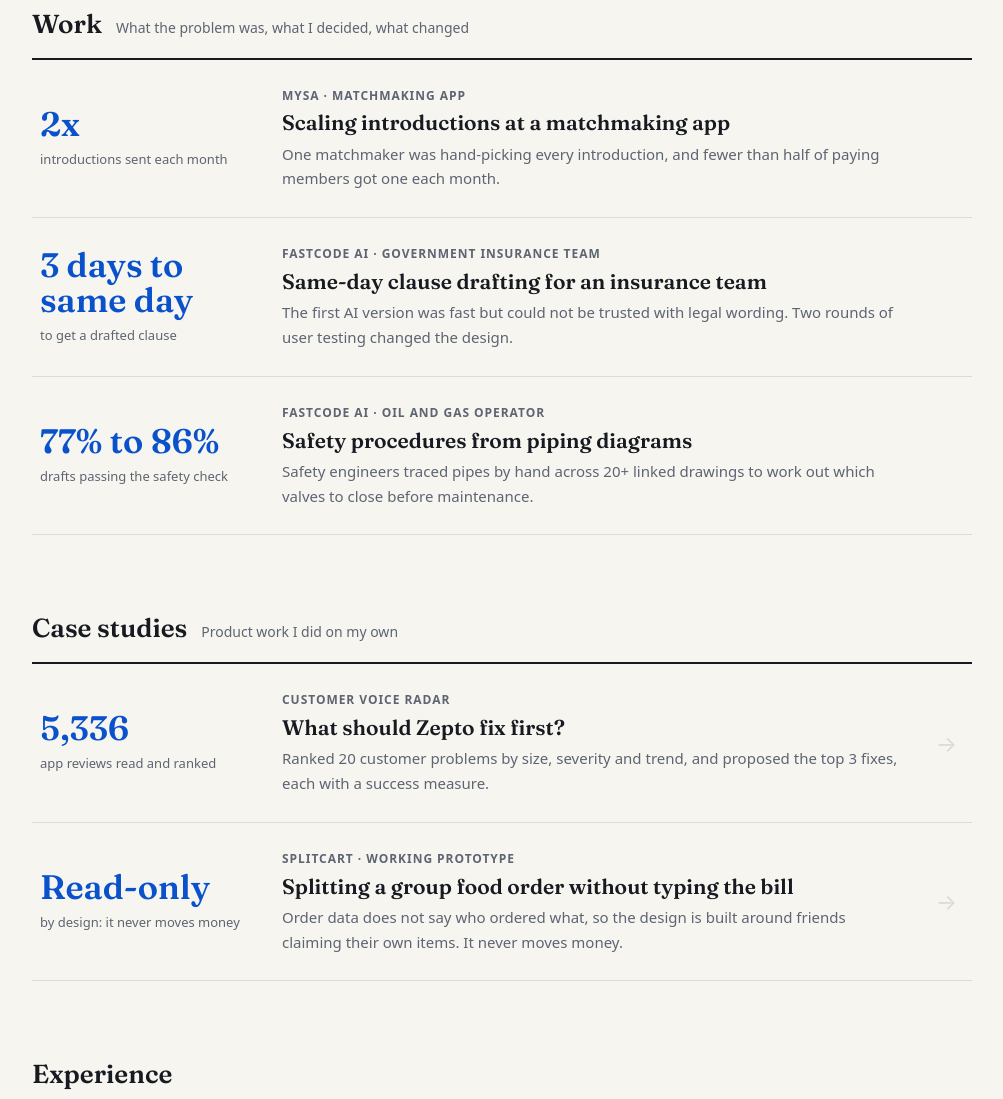
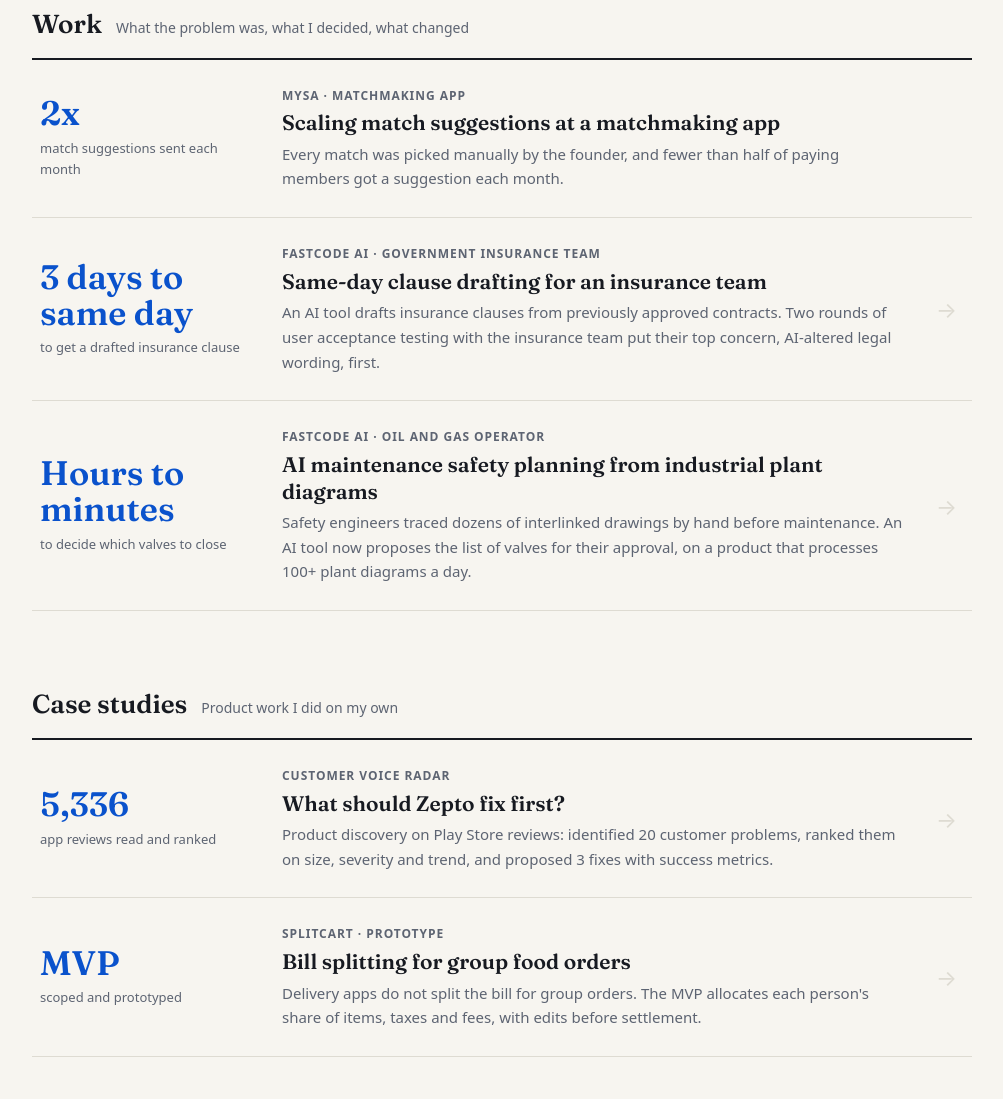
Before and after one commit to snehithareddy28/snehithareddy28.github.io, a plain HTML site: page index.html in a window 1280 px wide. Shown: the part 661-1760 px from the top of the page, without its empty margins (138-1141 px from the left). Drawn offline with Linux system fonts and the light colour scheme.

Commit message:
Bring portfolio wording in line with the resume
Co-Authored-By: Claude Fable 5.2 <noreply@anthropic.com>

```diff
--- a/index.html
+++ b/index.html
@@ -21,7 +21,7 @@
   <p class="status">Open to product manager roles</p>
   <h1 class="hero">I build AI products and <em>own the decisions</em> behind them.</h1>
   <div id="about" class="about">
-    <p>I am an engineer by training, with a degree in electrical engineering from IIT Madras and two years of building AI products. In each of them I ended up owning more than the build: who the users were, what to measure, what to leave out, and whether it worked once people used it.</p>
+    <p>I am an engineer by training, with a degree in electrical engineering from IIT Madras and more than two years of experience, building AI products. In each of them I ended up owning more than the build: who the users were, what to measure, what to leave out, and whether it worked once people used it.</p>
     <p>That is the part of the work I want to do full time.</p>
     <p class="links">
       <a href="https://www.linkedin.com/in/snehitha-andapally">LinkedIn</a>
@@ -33,29 +33,31 @@
     <div class="section-head"><h2>Work</h2><span>What the problem was, what I decided, what changed</span></div>
     <ul class="rows">
       <li><div class="row static">
-        <div class="metric"><b>2x</b><span>introductions sent each month</span></div>
+        <div class="metric"><b>2x</b><span>match suggestions sent each month</span></div>
         <div>
           <div class="tag">Mysa &middot; Matchmaking app</div>
-          <h3>Scaling introductions at a matchmaking app</h3>
-          <p>One matchmaker was hand-picking every introduction, and fewer than half of paying members got one each month.</p>
+          <h3>Scaling match suggestions at a matchmaking app</h3>
+          <p>Every match was picked manually by the founder, and fewer than half of paying members got a suggestion each month.</p>
         </div>
       </div></li>
-      <li><div class="row static">
-        <div class="metric"><b>3 days to same day</b><span>to get a drafted clause</span></div>
+      <li><a class="row" href="https://www.linkedin.com/posts/snehitha-andapally_activity-7485330195214954496-qxfU">
+        <div class="metric"><b>3 days to same day</b><span>to get a drafted insurance clause</span></div>
         <div>
           <div class="tag">FastCode AI &middot; Government insurance team</div>
           <h3>Same-day clause drafting for an insurance team</h3>
-          <p>The first AI version was fast but could not be trusted with legal wording. Two rounds of user testing changed the design.</p>
+          <p>An AI tool drafts insurance clauses from previously approved contracts. Two rounds of user acceptance testing with the insurance team put their top concern, AI-altered legal wording, first.</p>
         </div>
-      </div></li>
-      <li><div class="row static">
-        <div class="metric"><b>77% to 86%</b><span>drafts passing the safety check</span></div>
+        <div class="arrow">&rarr;</div>
+      </a></li>
+      <li><a class="row" href="https://www.fastcode.ai/case-studies/process-flow-ai">
+        <div class="metric"><b>Hours to minutes</b><span>to decide which valves to close</span></div>
         <div>
           <div class="tag">FastCode AI &middot; Oil and gas operator</div>
-          <h3>Safety procedures from piping diagrams</h3>
-          <p>Safety engineers traced pipes by hand across 20+ linked drawings to work out which valves to close before maintenance.</p>
+          <h3>AI maintenance safety planning from industrial plant diagrams</h3>
+          <p>Safety engineers traced dozens of interlinked drawings by hand before maintenance. An AI tool now proposes the list of valves for their approval, on a product that processes 100+ plant diagrams a day.</p>
         </div>
-      </div></li>
+        <div class="arrow">&rarr;</div>
+      </a></li>
     </ul>
   </section>
 
@@ -67,16 +69,16 @@
         <div>
           <div class="tag">Customer Voice Radar</div>
           <h3>What should Zepto fix first?</h3>
-          <p>Ranked 20 customer problems by size, severity and trend, and proposed the top 3 fixes, each with a success measure.</p>
+          <p>Product discovery on Play Store reviews: identified 20 customer problems, ranked them on size, severity and trend, and proposed 3 fixes with success metrics.</p>
         </div>
         <div class="arrow">&rarr;</div>
       </a></li>
       <li><a class="row" href="splitcart.html">
-        <div class="metric"><b>Read-only</b><span>by design: it never moves money</span></div>
+        <div class="metric"><b>MVP</b><span>scoped and prototyped</span></div>
         <div>
-          <div class="tag">SplitCart &middot; Working prototype</div>
-          <h3>Splitting a group food order without typing the bill</h3>
-          <p>Order data does not say who ordered what, so the design is built around friends claiming their own items. It never moves money.</p>
+          <div class="tag">SplitCart &middot; Prototype</div>
+          <h3>Bill splitting for group food orders</h3>
+          <p>Delivery apps do not split the bill for group orders. The MVP allocates each person's share of items, taxes and fees, with edits before settlement.</p>
         </div>
         <div class="arrow">&rarr;</div>
       </a></li>
@@ -91,7 +93,7 @@
         <div>
           <div class="role">Founding Product and AI Lead (Freelance)</div>
           <div class="where">Mysa</div>
-          <p>I own matching for an invite-only matchmaking app with a 25,000+ waitlist.</p>
+          <p>Leading the matching product alongside the founder for an invite-only app with a 25,000+ waitlist: defining its success metrics, setting the rules for who gets matched with whom, and building the AI behind it.</p>
         </div>
       </li>
       <li>
@@ -107,7 +109,15 @@
         <div>
           <div class="role">Software Engineer II</div>
           <div class="where">Trimble</div>
-          <p>Moved 200+ construction customers and field staff to self-service Power BI dashboards.</p>
+          <p>Led the migration of 10+ legacy reports to self-service Power BI dashboards for 200+ customers and field staff.</p>
+        </div>
+      </li>
+      <li>
+        <div class="when">May to Jul 2023</div>
+        <div>
+          <div class="role">Student Trainee</div>
+          <div class="where">Samsung R&amp;D Institute</div>
+          <p>Built 5G channel models for network simulations.</p>
         </div>
       </li>
     </ul>
@@ -127,7 +137,7 @@
   </section>
 
   <footer>
-    Client names and internal figures are left out on purpose. Happy to talk through any of this:
+    Some details are left out for confidentiality. Happy to talk through any of this:
     <a href="https://www.linkedin.com/in/snehitha-andapally">message me on LinkedIn</a>.
   </footer>
 </div>
```
Also changed, not shown: splitcart.html (+4 -4 lines).
